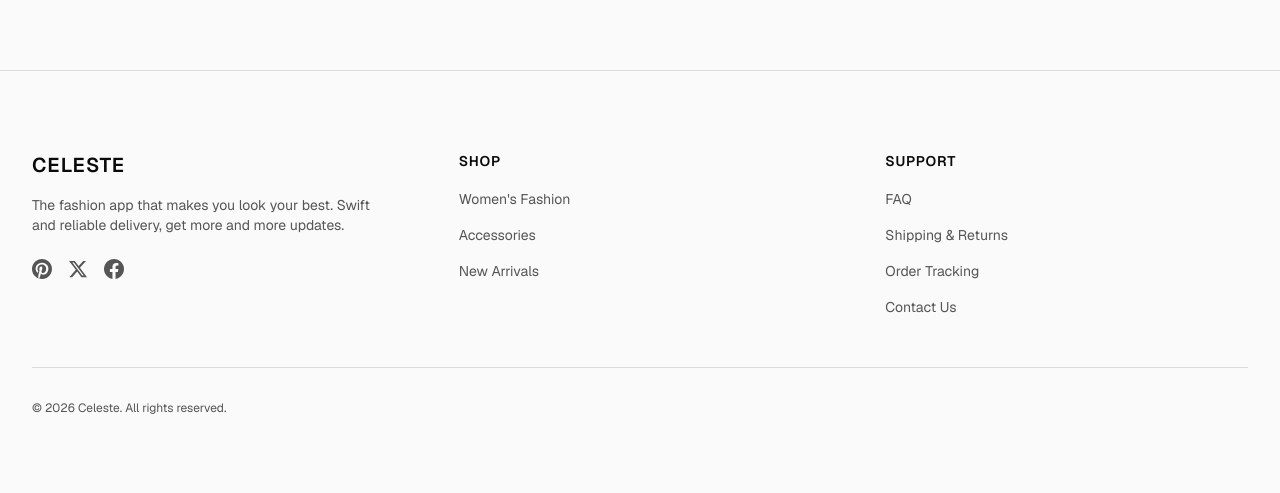
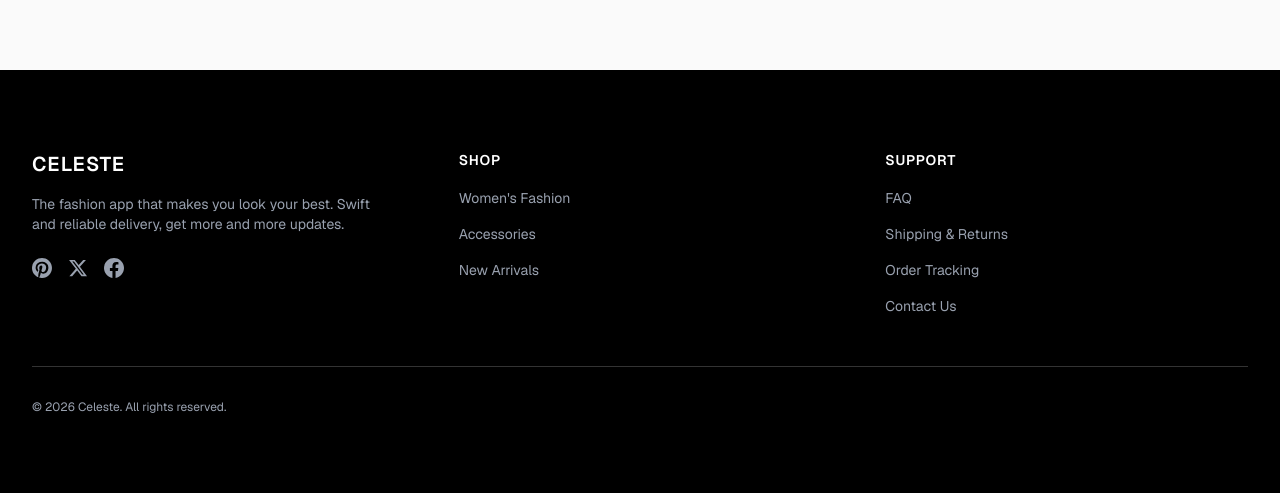
Before and after one commit to kahirhumibntwerag/mai, a Next.js app: page / in a window 1280 px wide. Shown: the part 6340-6833 px from the top of the page. Built offline with nearby package versions, Linux system fonts and the light colour scheme; a web font is replaced by a local one.

Commit message:
black footer

```diff
--- a/components/layout/Footer.tsx
+++ b/components/layout/Footer.tsx
@@ -17,21 +17,21 @@ const supportLinks = [
 
 export function Footer() {
   return (
-    <footer className="bg-background border-t border-border mt-24">
+    <footer className="bg-black text-white mt-24">
       <div className="container-luxury py-16 md:py-20">
         <div className="grid grid-cols-1 md:grid-cols-3 gap-12 md:gap-16">
           {/* Brand + tagline + social */}
           <div>
-            <Link href="/" className="font-semibold text-xl uppercase tracking-wider text-foreground">
+            <Link href="/" className="font-semibold text-xl uppercase tracking-wider text-white">
               Celeste
             </Link>
-            <p className="mt-4 text-sm text-muted-foreground max-w-sm">
+            <p className="mt-4 text-sm text-gray-400 max-w-sm">
               The fashion app that makes you look your best. Swift and reliable delivery, get more and more updates.
             </p>
             <div className="mt-6 flex gap-4">
               <a
                 href="#"
-                className="text-muted-foreground hover:text-foreground transition-colors"
+                className="text-gray-400 hover:text-white transition-colors"
                 aria-label="Pinterest"
               >
                 <svg className="size-5" fill="currentColor" viewBox="0 0 24 24" aria-hidden>
@@ -40,7 +40,7 @@ export function Footer() {
               </a>
               <a
                 href="#"
-                className="text-muted-foreground hover:text-foreground transition-colors"
+                className="text-gray-400 hover:text-white transition-colors"
                 aria-label="Twitter"
               >
                 <svg className="size-5" fill="currentColor" viewBox="0 0 24 24" aria-hidden>
@@ -49,7 +49,7 @@ export function Footer() {
               </a>
               <a
                 href="#"
-                className="text-muted-foreground hover:text-foreground transition-colors"
+                className="text-gray-400 hover:text-white transition-colors"
                 aria-label="Facebook"
               >
                 <svg className="size-5" fill="currentColor" viewBox="0 0 24 24" aria-hidden>
@@ -61,7 +61,7 @@ export function Footer() {
 
           {/* Shop */}
           <div>
-            <h3 className="text-sm font-semibold uppercase tracking-wider text-foreground mb-4">
+            <h3 className="text-sm font-semibold uppercase tracking-wider text-white mb-4">
               Shop
             </h3>
             <ul className="space-y-3">
@@ -69,7 +69,7 @@ export function Footer() {
                 <li key={link.href + link.label}>
                   <Link
                     href={link.href}
-                    className="text-sm text-muted-foreground hover:text-foreground transition-colors"
+                    className="text-sm text-gray-400 hover:text-white transition-colors"
                   >
                     {link.label}
                   </Link>
@@ -80,7 +80,7 @@ export function Footer() {
 
           {/* Support */}
           <div>
-            <h3 className="text-sm font-semibold uppercase tracking-wider text-foreground mb-4">
+            <h3 className="text-sm font-semibold uppercase tracking-wider text-white mb-4">
               Support
             </h3>
             <ul className="space-y-3">
@@ -88,7 +88,7 @@ export function Footer() {
                 <li key={link.href + link.label}>
                   <Link
                     href={link.href}
-                    className="text-sm text-muted-foreground hover:text-foreground transition-colors"
+                    className="text-sm text-gray-400 hover:text-white transition-colors"
                   >
                     {link.label}
                   </Link>
@@ -98,8 +98,8 @@ export function Footer() {
           </div>
         </div>
 
-        <div className="mt-12 pt-8 border-t border-border">
-          <p className="text-xs text-muted-foreground text-center md:text-left">
+        <div className="mt-12 pt-8 border-t border-white/20">
+          <p className="text-xs text-gray-400 text-center md:text-left">
             &copy; {new Date().getFullYear()} Celeste. All rights reserved.
           </p>
         </div>
```
